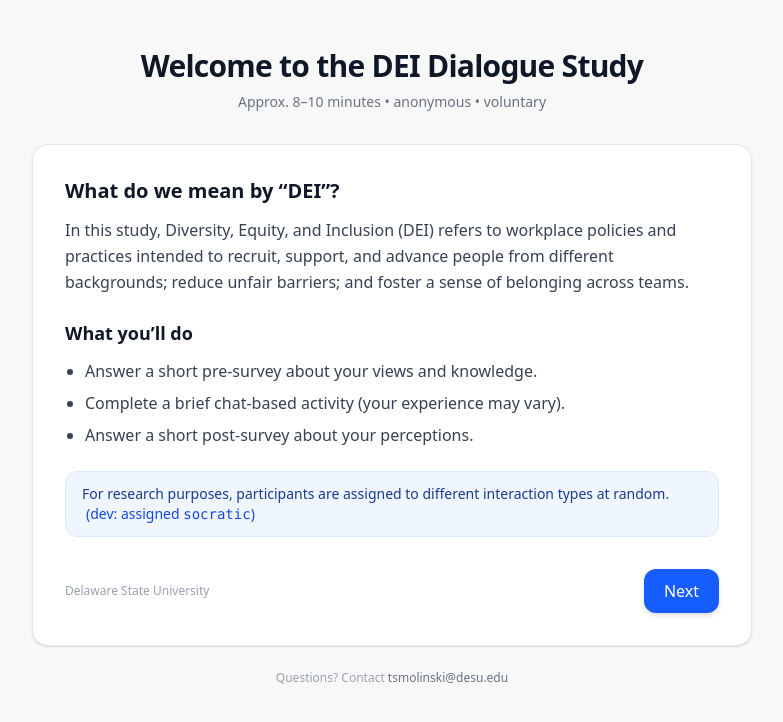
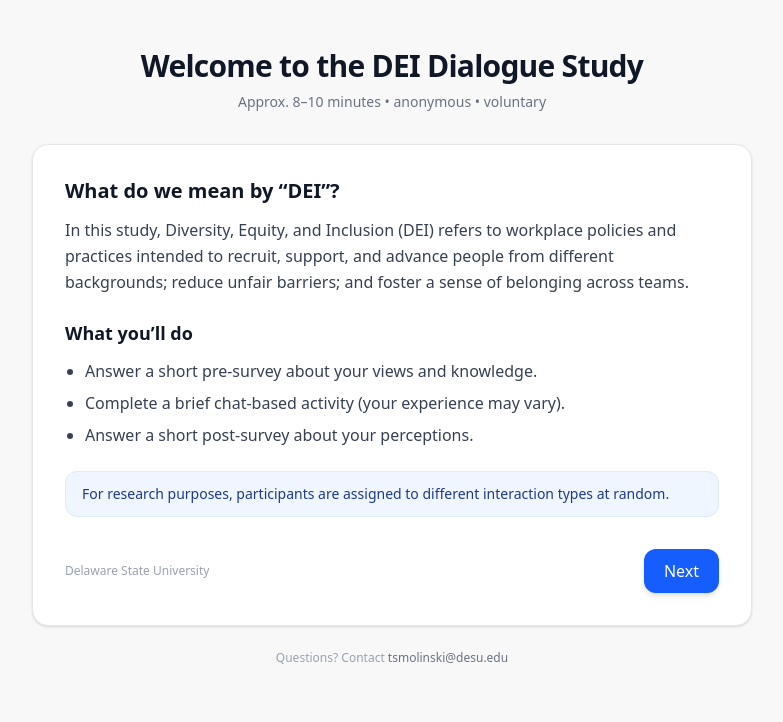
Before and after one commit to A-D-Bowns/dei-survey, a React (Vite) app: page / in a window 1280 px wide. Shown: the top 722 px of the page, without its empty margins (248-1031 px from the left). Built offline with nearby package versions, Linux system fonts and the light colour scheme; no server answers.

Commit message:
fix: remove dev condition display from welcome page

```diff
--- a/src/pages/pre/Welcome.jsx
+++ b/src/pages/pre/Welcome.jsx
@@ -1,4 +1,4 @@
-import { useEffect, useMemo } from "react";
+import { useEffect } from "react";
 import { useNavigate, Link } from "react-router-dom";
 import { useSurvey } from "../../store/surveyStore.jsx";
 
@@ -25,11 +25,6 @@ export default function Welcome() {
     }
   // eslint-disable-next-line react-hooks/exhaustive-deps
   }, []);
-
-  const condition = useMemo(
-    () => answers.condition || localStorage.getItem("condition"),
-    [answers.condition]
-  );
 
   return (
     <div className="min-h-screen bg-neutral-100/70">
@@ -65,10 +60,9 @@ export default function Welcome() {
             </ul>
           </section>
 
-          {/* Randomization notice (subtle dev preview) */}
+          {/* Randomization notice */}
           <div className="mt-6 rounded-xl border border-blue-100 bg-blue-50 px-4 py-3 text-sm text-blue-900">
             For research purposes, participants are assigned to different interaction types at random.
-            <span className="ml-1 text-blue-700">(dev: assigned <code>{condition || "…"}</code>)</span>
           </div>
 
           {/* Begin button */}
```
